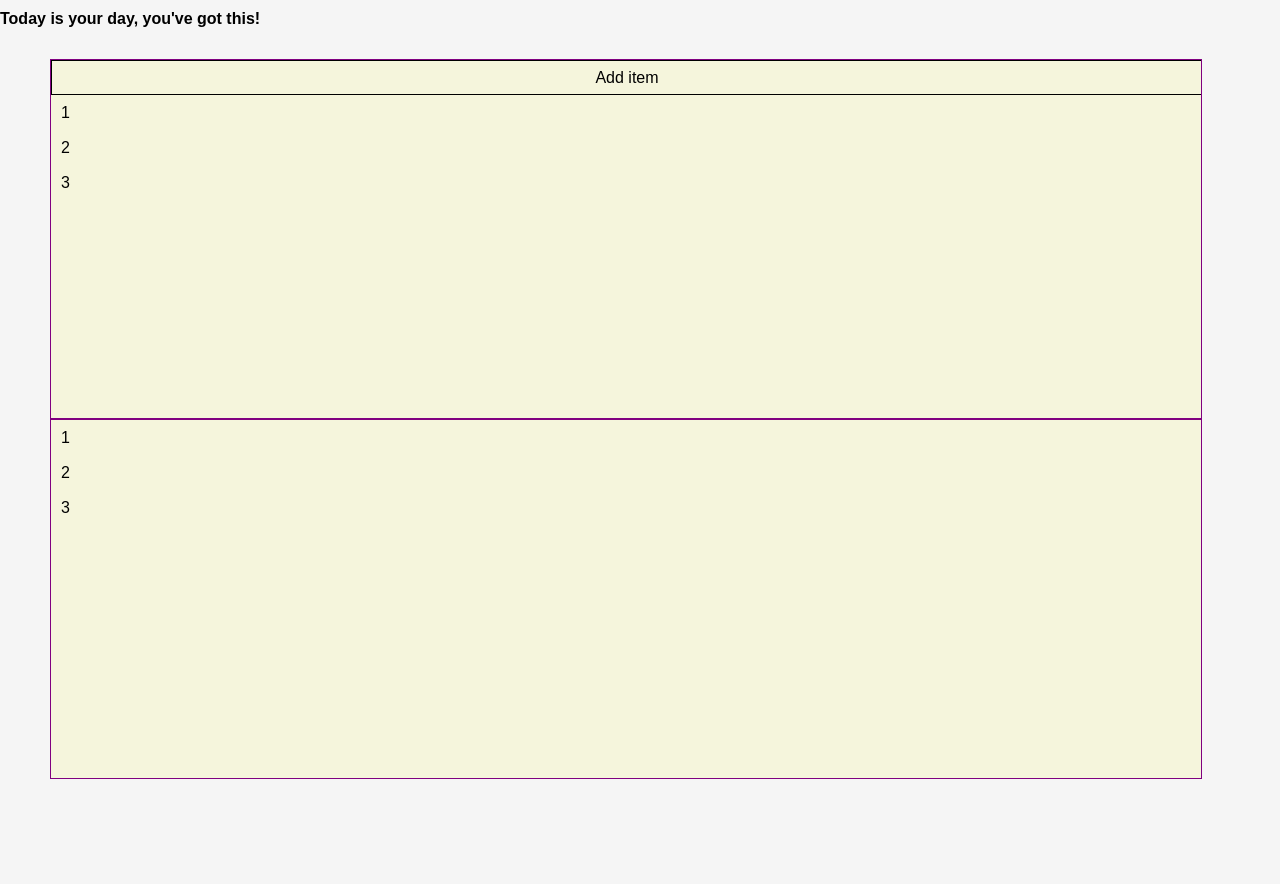
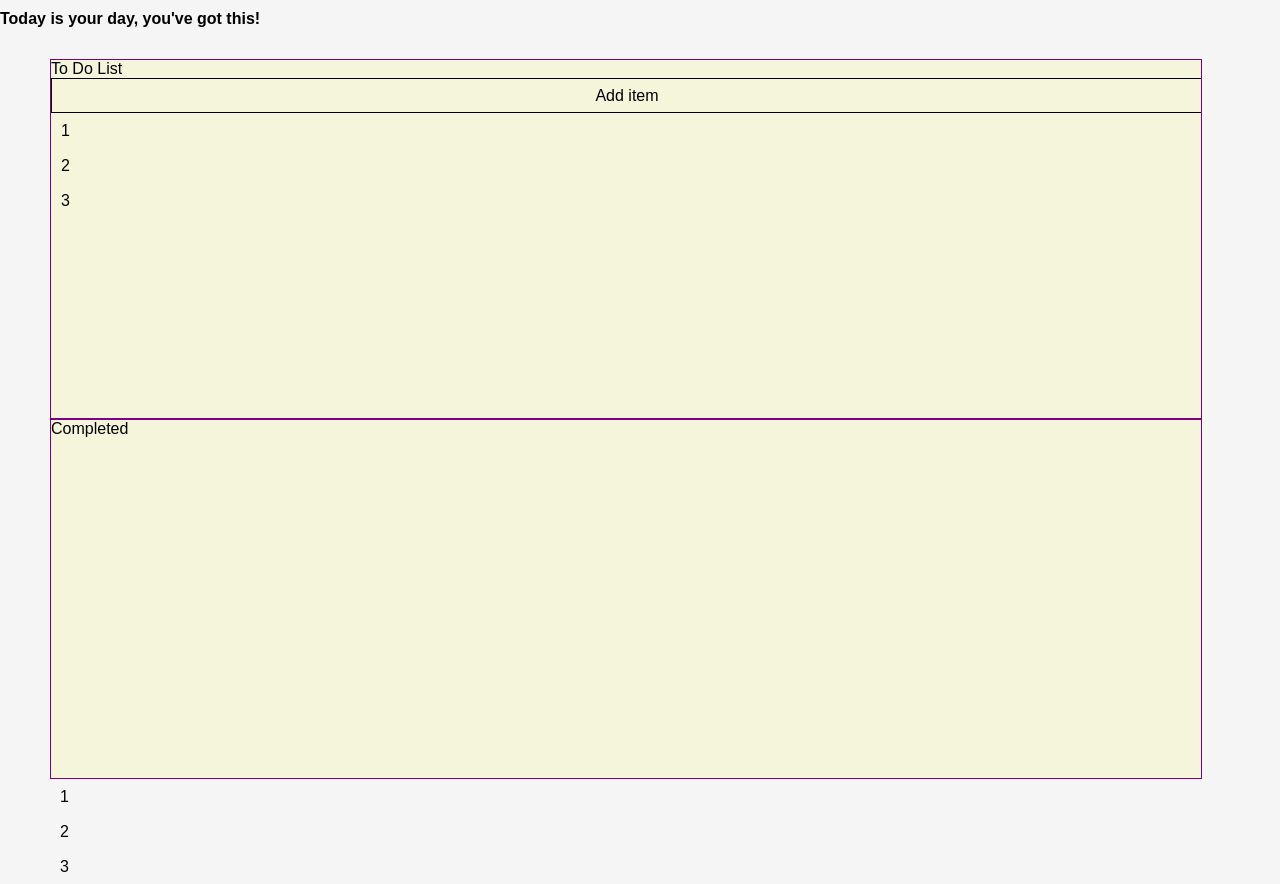
Before and after one commit to jason-lava/todo, a plain HTML site: page playlist.html in a window 1280 px wide. Before the commit the page ends 800 px from the top, so only its background shows below. Drawn offline with Linux system fonts and the light colour scheme.

Commit message:
add base to do fill ins

```diff
--- a/playlist.html
+++ b/playlist.html
@@ -15,12 +15,14 @@
     <div class="layout">
         <div id="todoContainer">
             <div id="todoItems">
+                <div id="todoList">To Do List</div>
                 <div id="todoAdd">Add item</div>
                 <li class="todo">1</li>
                 <li class="todo">2</li>
                 <li class="todo">3</li>
             </div>
-            <div id="todoCompleted">
+            <div id="completedContainer">
+                <div id="todoCompleted">Completed</div>
                 <li class="completed">1</li>
                 <li class="completed">2</li>
                 <li class="completed">3</li>
```
